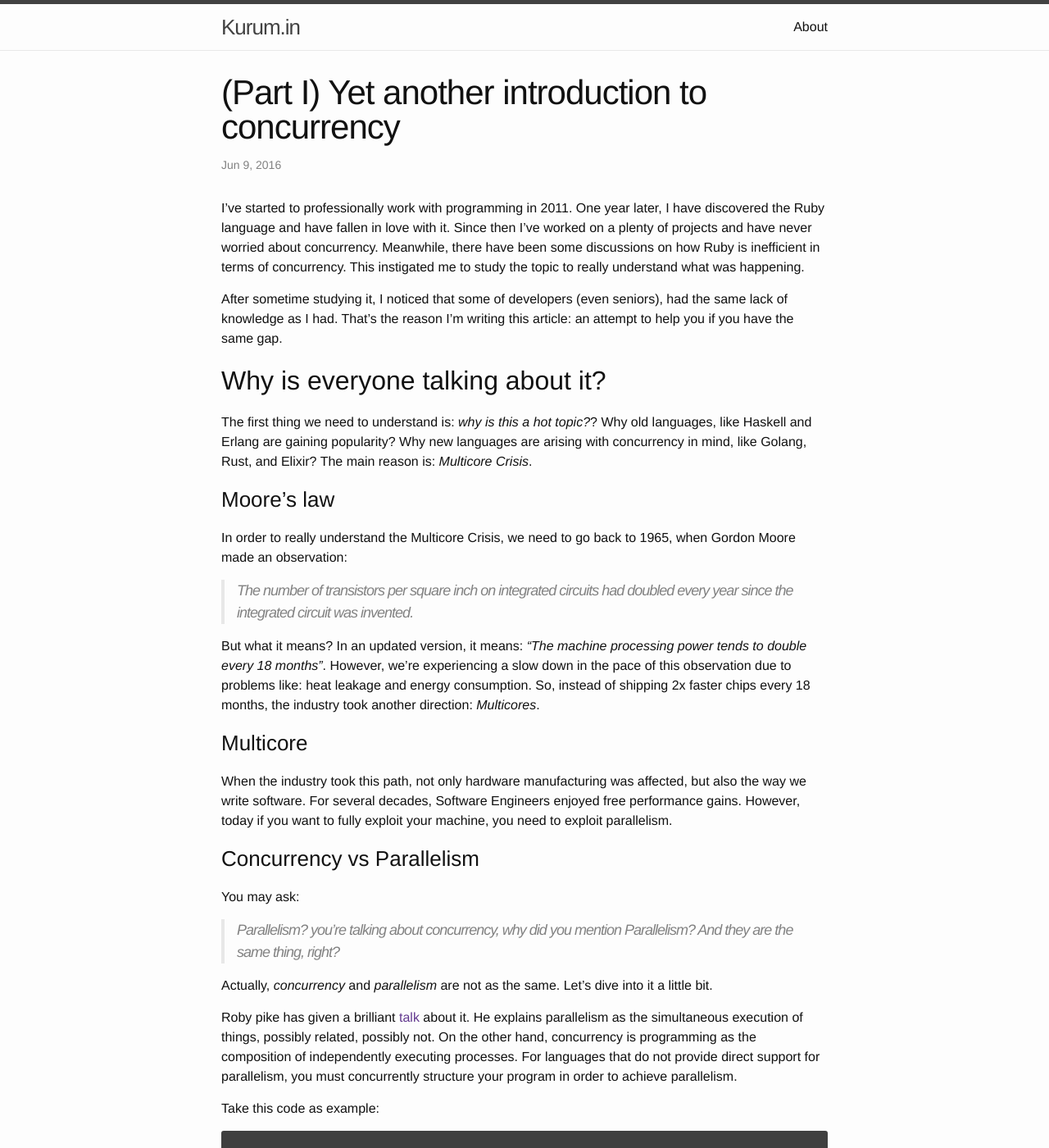
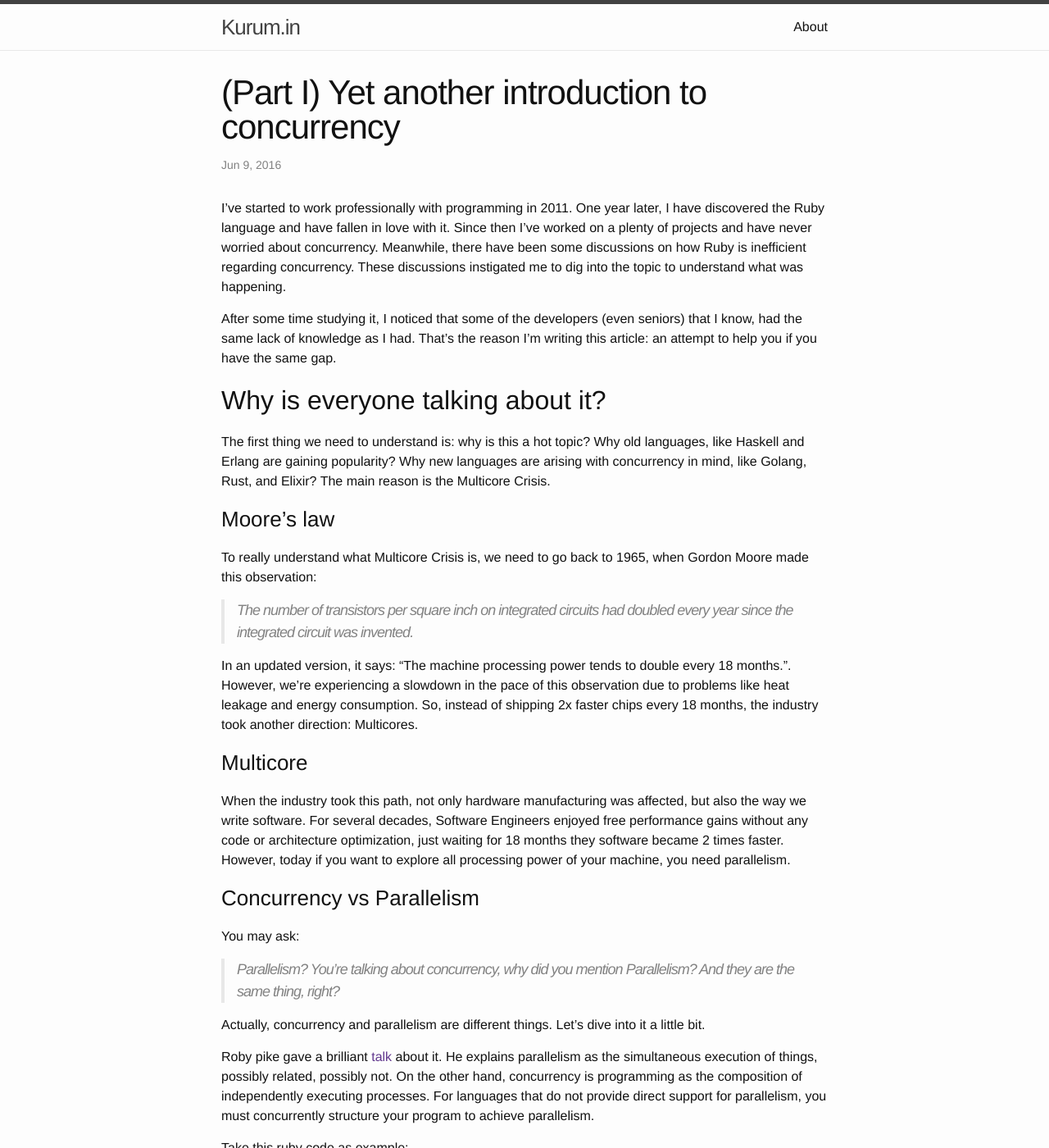
Before and after one commit to nandosousafr/blog.nandosousa.com, a Jekyll site: the page built from _posts/2016-06-09-yet_another_introduction_to_concurrency_part_i.md, in a window 1280 px wide and 1400 px high. Shown: the whole window at 82% size. Built offline with Jekyll 4.4.1, drawn with Linux system fonts in a browser that asks for light colours; some of the changed text lies outside the part shown.

Commit message:
fine-tuning with grammarly

```diff
--- a/_posts/2016-06-09-yet_another_introduction_to_concurrency_part_i.md
+++ b/_posts/2016-06-09-yet_another_introduction_to_concurrency_part_i.md
@@ -5,64 +5,66 @@ date: 2016-06-09
 categories: software
 ---
 
-I've started to professionally work with programming in 2011. One year later, I
+I've started to work professionally with programming in 2011. One year later, I
 have discovered the Ruby language and have fallen in love with it. Since then
 I've worked on a plenty of projects and have never worried about concurrency.
-Meanwhile, there have been some discussions on how Ruby is inefficient in terms
-of concurrency. This instigated me to study the topic to really understand what
-was happening.
+Meanwhile, there have been some discussions on how Ruby is inefficient
+regarding concurrency. These discussions instigated me to dig into the topic to
+understand what was happening.
 
-After sometime studying it, I noticed that some of
-developers (even seniors), had the same lack of knowledge as I had. That's the
-reason  I'm writing  this article: an attempt to help you if you have the
-same gap.
+After some time studying it, I noticed that some of the developers (even
+seniors) that I know, had the same lack of knowledge as I had. That's the
+reason I'm writing this article: an attempt to help you if you have the same
+gap.
 
 ## Why is everyone talking about it?
 
-The first thing we need to understand is: _why is this a hot topic?_? Why old
+The first thing we need to understand is: why is this a hot topic? Why old
 languages, like Haskell and Erlang are gaining popularity? Why new languages
 are arising with concurrency in mind, like Golang, Rust, and Elixir? The main
-reason is: _Multicore Crisis_.
+reason is the Multicore Crisis.
 
 ### Moore's law
-In order to really understand the Multicore Crisis, we need to go back to 1965,
-when Gordon Moore made an observation:
+
+To really understand what Multicore Crisis is, we need to go back to 1965, when
+Gordon Moore made this observation:
 
 >  The number of transistors per square inch on integrated circuits had doubled
 >  every year since the integrated circuit was invented.
 
-
-But what it means? In an updated version, it means: _"The machine processing
-power tends to double every 18 months"_. However, we're experiencing a slow down
-in the pace of this observation due to problems like: heat leakage and energy
-consumption. So, instead of shipping 2x faster chips every 18 months, the
-industry took another direction: _Multicores_.
+In an updated version, it says: "The machine processing power tends to double
+every 18 months.". However, we're experiencing a slowdown in the pace of this
+observation due to problems like heat leakage and energy consumption. So,
+instead of shipping 2x faster chips every 18 months, the industry took another
+direction: Multicores.
 
 ### Multicore
 
-When the industry took this path, not only hardware manufacturing was affected, but
-also the way we write software. For several decades, Software Engineers enjoyed
-free performance gains. However, today if you want to fully exploit your machine,
-you need to exploit parallelism.
+When the industry took this path, not only hardware manufacturing was affected,
+but also the way we write software. For several decades, Software Engineers
+enjoyed free performance gains without any code or architecture optimization,
+just waiting for 18 months they software became 2 times faster. However, today
+if you want to explore all processing power of your machine, you need
+parallelism.
 
 ### Concurrency vs Parallelism
 
 You may ask:
-> Parallelism? you're talking about concurrency, why did you mention
+> Parallelism? You're talking about concurrency, why did you mention
 > Parallelism? And they are the same thing, right?
 
-Actually, _concurrency_ and _parallelism_ are not as the same. Let's dive into it a
-little bit.
+Actually, concurrency and parallelism are different things. Let's dive into it
+a little bit.
 
-Roby pike has given a brilliant
-[talk](https://www.youtube.com/watch?v=cN_DpYBzKso) about it. He explains
+Roby pike gave a brilliant
+[talk](https://www.youtube.com/watch?v=cN_DpYBzKso) about it.  He explains
 parallelism as the simultaneous execution of things, possibly related, possibly
 not. On the other hand, concurrency is programming as the composition of
 independently executing processes. For languages that do not provide direct
-support for parallelism, you must concurrently structure your program in order
-to achieve parallelism.
+support for parallelism, you must concurrently structure your program to
+achieve parallelism.
 
-Take this code as example:
+Take this ruby code as example:
 
 {% highlight ruby linenos %}
 require 'concurrent'
@@ -90,10 +92,12 @@ end
 {% endhighlight %}
 
 Take a look at lines 18..20, here's a `collect` block that is firing a
-future for each item in `USERS` array, in other words, they are __processes
-being executed independently__. Now, look at line 21, here, all the triggered
-futures values are being collected, making the __composition of independently
-executing processes__.
+future for each item in `USERS` array, in other words, they are processes being
+executed independently. Now, look at line 21, all the triggered
+futures values are being collected, making the composition of independently
+executing processes. So, concurrency is not just a fine-tuning technique, it's
+how your program is structured to deal with lots of things at once.
+
 
 ![Concurrent code example](/assets/post_1_example_1.jpg)
 
```
